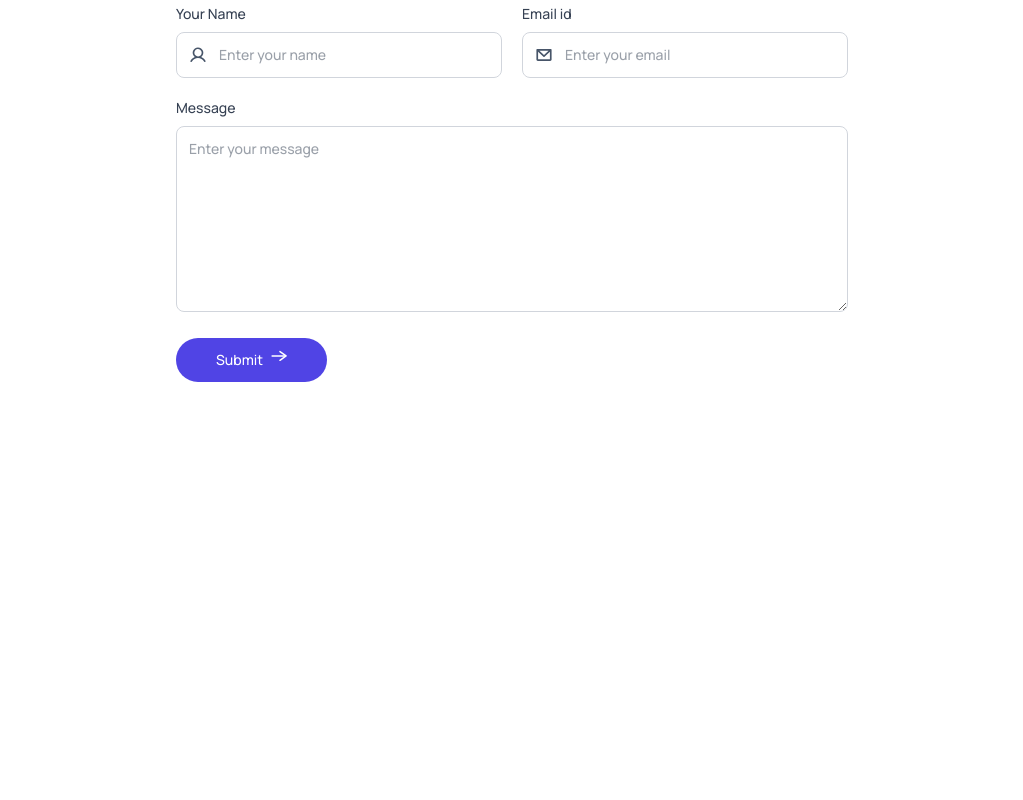
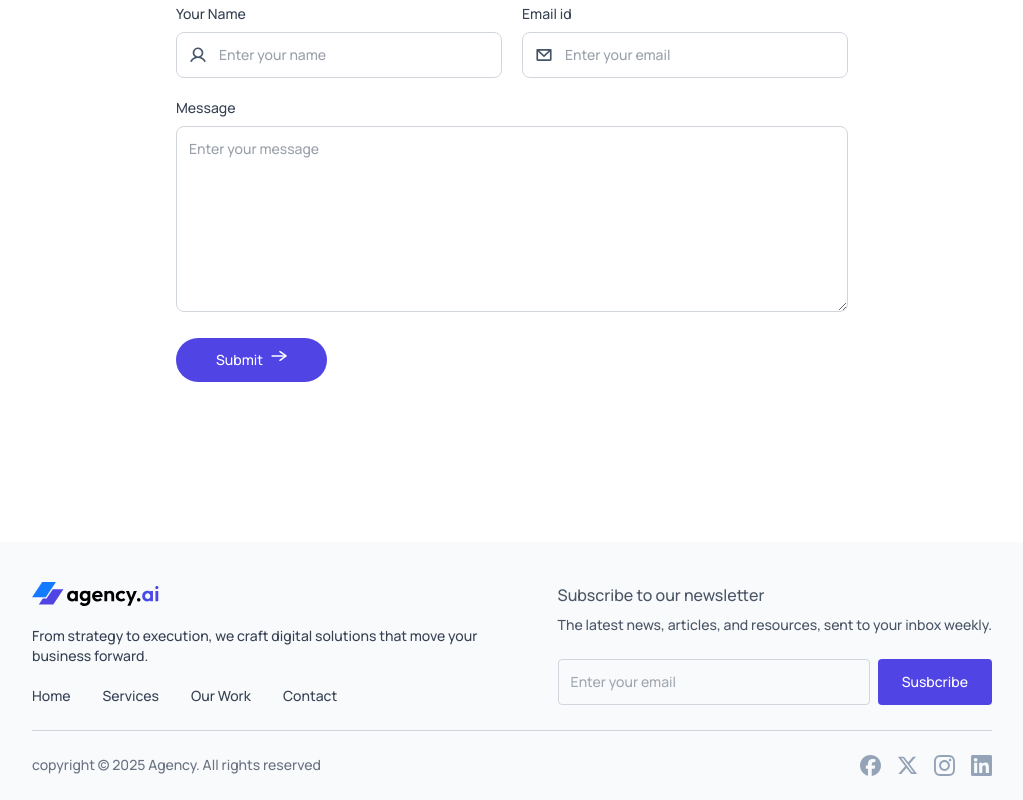
Before and after one commit to nadeeshan1/Agency-web, a React (Vite) app in the folder agency/: page / in a window 1280 px wide. Shown: the part 3276-4076 px from the top of the page, without its empty margins (128-1151 px from the left). Before the commit the page ends 3658 px from the top, so only its background shows below. Built offline with nearby package versions, Linux system fonts and the light colour scheme.

Commit message:
create footer component

```diff
--- a/agency/src/App.jsx
+++ b/agency/src/App.jsx
@@ -7,6 +7,7 @@
 import Teams from './components/Teams';
 import ContactUs from './components/ContactUs';
 import { Toaster } from 'react-hot-toast';
+import Footer from './components/Footer';
 
 const App = () => {
   const [theme,setTheme] = useState(localStorage.getItem('theme') ? localStorage.getItem('theme') : 'light');
@@ -21,6 +22,7 @@
       <OurWorks/>
       <Teams/>
       <ContactUs/>
+      <Footer theme={theme}/>
     </div>
   )
 }
--- /dev/null
+++ b/agency/src/components/Footer.jsx
@@ -0,0 +1,50 @@
+import React from 'react'
+import assets from '../assets/assets'
+
+const Footer = ({theme}) => {
+  return (
+    <div className='bg-slate-50 dark:bg-gray-900 pt-10 sm:pt-10 mt-20 sm:mt-40 px-4 sm:px-10 lg:px-24 xl:px-40 '>
+        {/* footer top */}
+
+        <div className='flex justify-between lg:items-center max-lg:flex-col gap-10 '>
+            <div className='space-y-5 text-sm text-gray-700 dark:text-gray-400'>
+                <img src={theme === 'dark' ? assets.logo_dark : assets.logo} alt="assets.logo" className='w-32 sm:42'/>
+                <p className='max-w-md'>From strategy to execution, we craft digital solutions that move your business forward.</p>
+
+                <ul className='flex gap-8'>
+                    <li><a className='hover:text-primary' href="#">Home</a></li>
+                    <li><a className='hover:text-primary' href="#services">Services</a></li>
+                    <li><a className='hover:text-primary' href="#our-work">Our Work</a></li>
+                    <li><a className='hover:text-primary' href="#contact-us">Contact</a></li>
+                </ul>
+            </div>
+            <div className='text-gray-600 dark:text-gray-400'>
+                <h3 className='font-semibold'>Subscribe to our newsletter</h3>
+                <p className='text-sm mt-2 mb-6'>The latest news, articles, and resources, sent to your inbox weekly.</p>
+
+                <div className='flex gap-2 text-sm'>
+                    <input type="email" placeholder="Enter your email" className="w-full p-3 text-sm outline-none rounded dark:text-gray-200 bg-transparent border border-gray-300 dark:border-gray-500" />
+                    <button className='bg-primary text-white rounded px-6'>Susbcribe</button>
+                </div>
+            </div>
+        </div>
+
+        {/* footer bottom */}
+        <hr className=' border-gray-300 dark:border-gray-600 my-6'  />
+
+        <div className='pb-6 flex justify-center sm:justify-between gap-4 flex-wrap text-sm  text-gray-500 dark:text-gray-400'>
+            <p>copyright © 2025 Agency. All rights reserved</p>
+            <div className='flex items-center justify-between gap-4'>
+                <img src={assets.facebook_icon} alt="" />
+                <img src={assets.twitter_icon} alt="" />
+                <img src={assets.instagram_icon} alt="" />
+                <img src={assets.linkedin_icon} alt="" />
+            </div>
+        </div>
+
+
+    </div>
+  )
+}
+
+export default Footer
```
